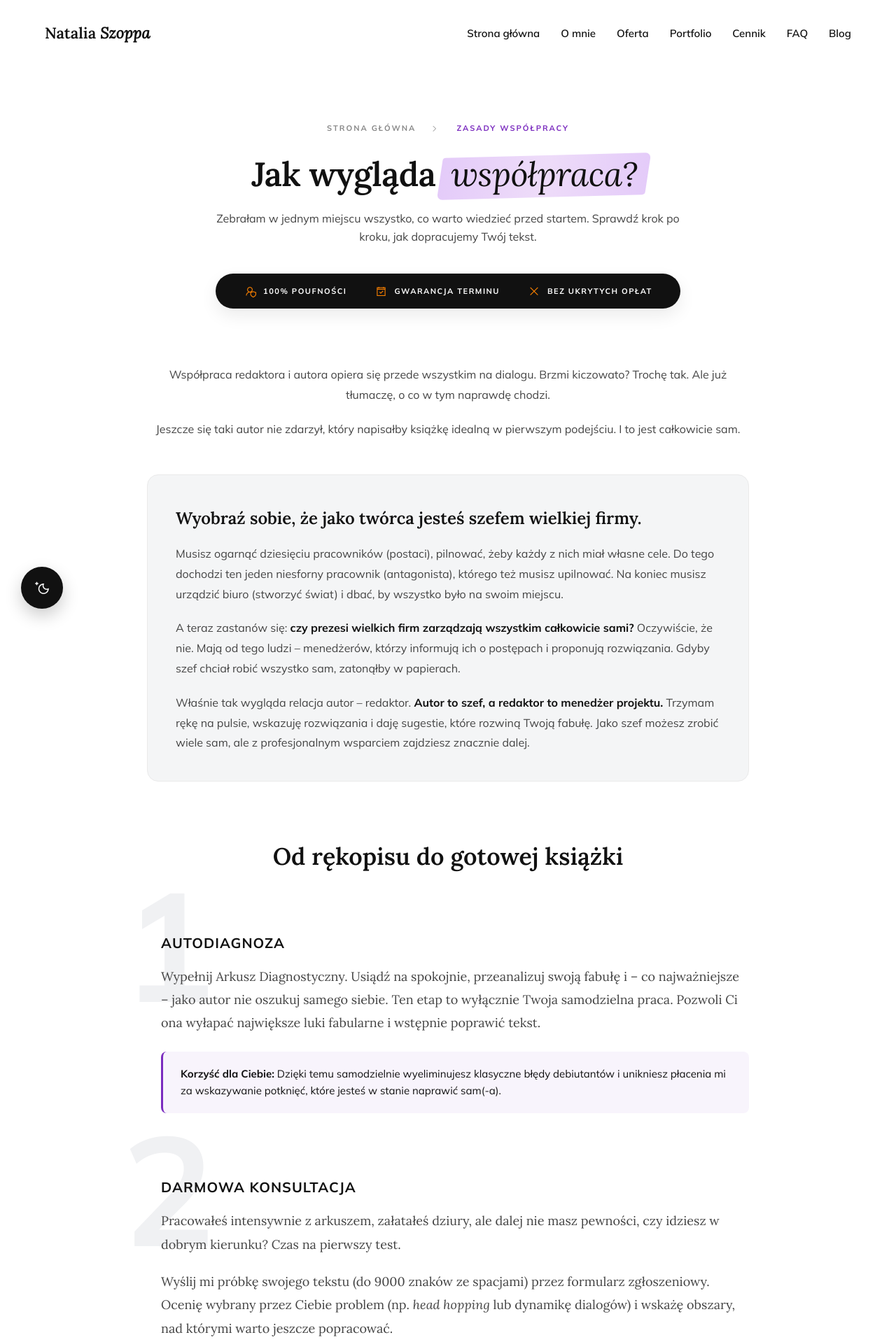
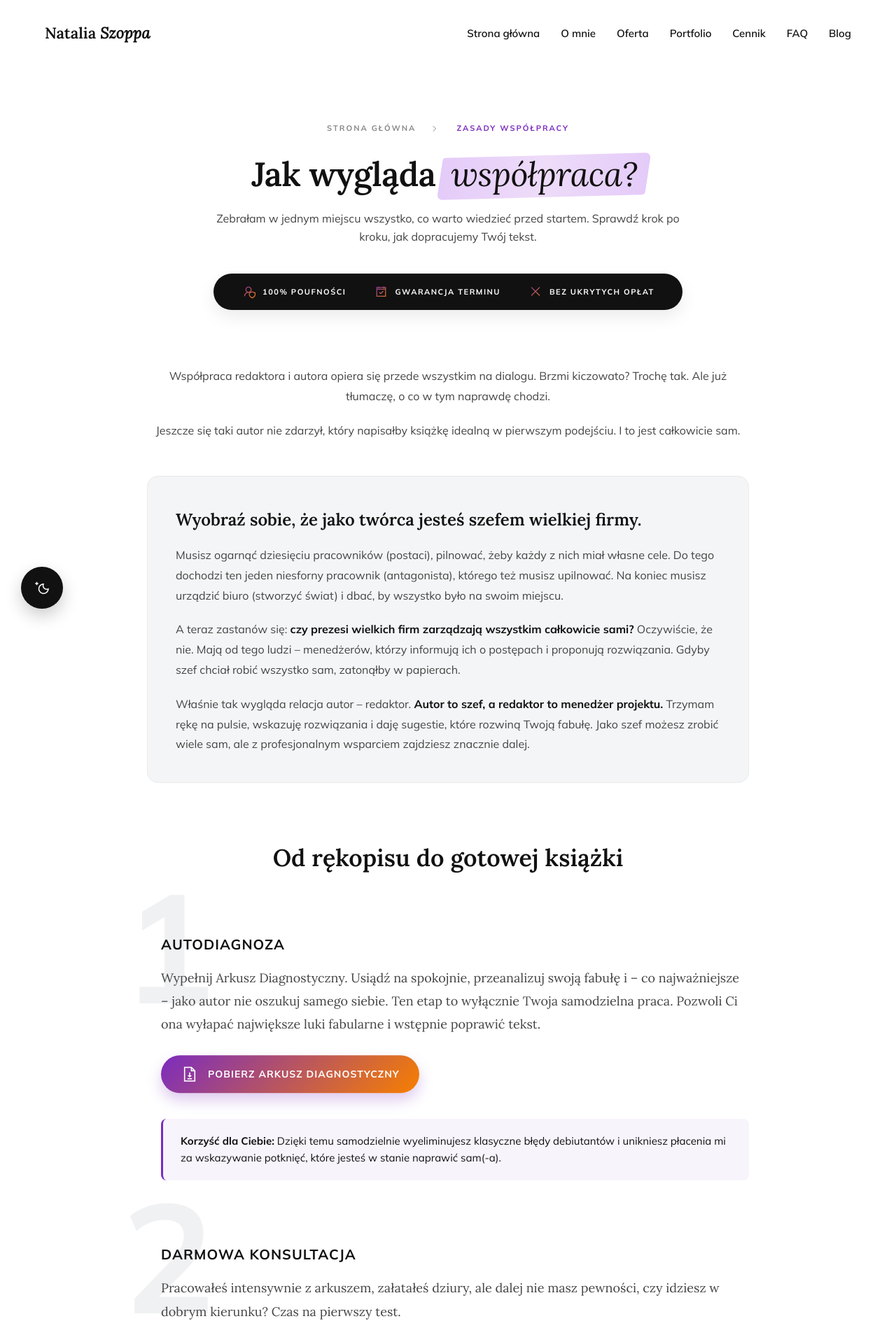
Before and after one commit to Bonnie00726/nataliaszoppa, a Jekyll site: the page built from zasady-wspolpracy.html, in a window 1280 px wide. Shown: the top 1918 px of the page at 70% size. Built offline with Jekyll 4.4.1, drawn with Linux system fonts in a browser that asks for light colours.

Commit message:
Update zasady-wspolpracy.html

```diff
--- a/zasady-wspolpracy.html
+++ b/zasady-wspolpracy.html
@@ -78,7 +78,7 @@ title: Zasady współpracy - Przewodnik
         line-height: 1.6;
     }
 
-    /* ===== CREDIBILITY BAR (Czarna pigułka) ===== */
+   /* ===== CREDIBILITY BAR (Czarna pigułka z gradientowymi ikonami) ===== */
     .credibility-pill-wrapper {
         text-align: center;
         margin-bottom: 80px;
@@ -101,8 +101,10 @@ title: Zasady współpracy - Przewodnik
         gap: 10px;
     }
     .cred-item i {
-        color: #f77f00;
-        font-size: 18px;
+        font-size: 20px; /* Lekko powiększyłem z 18px, żeby gradient był lepiej widoczny */
+        background: var(--gradient);
+        -webkit-background-clip: text;
+        -webkit-text-fill-color: transparent;
     }
     .cred-item span {
         font-family: 'Mulish', sans-serif;
@@ -315,6 +317,47 @@ title: Zasady współpracy - Przewodnik
 
         .warning-card { flex-direction: column; text-align: center; padding: 35px 25px; }
     }
+    /* ===== FLOATING BUTTON (Pobieranie pliku) ===== */
+    .floating-file-btn {
+        display: inline-flex;
+        align-items: center;
+        gap: 12px;
+        background: var(--gradient);
+        color: #ffffff;
+        padding: 14px 28px;
+        border-radius: 50px;
+        text-decoration: none;
+        font-family: 'Mulish', sans-serif;
+        font-weight: 700;
+        font-size: 14px;
+        text-transform: uppercase;
+        letter-spacing: 1px;
+        box-shadow: 0 10px 20px rgba(123, 44, 191, 0.25);
+        margin-top: 10px;
+        margin-bottom: 10px;
+        transition: all 0.3s ease;
+        /* Wywołanie animacji lewitowania */
+        animation: floatUpDown 2.5s ease-in-out infinite;
+    }
+
+    .floating-file-btn i {
+        font-size: 26px;
+    }
+
+    /* Efekt po najechaniu myszką (zatrzymuje się i lekko powiększa) */
+    .floating-file-btn:hover {
+        transform: scale(1.05);
+        box-shadow: 0 15px 25px rgba(123, 44, 191, 0.4);
+        color: #ffffff;
+        animation-play-state: paused;
+    }
+
+    /* Definicja animacji góra-dół */
+    @keyframes floatUpDown {
+        0% { transform: translateY(0); }
+        50% { transform: translateY(-8px); }
+        100% { transform: translateY(0); }
+    }
 </style>
 
 <!-- NAGŁÓWEK PODSTRONY -->
@@ -368,7 +411,14 @@ title: Zasady współpracy - Przewodnik
         <div class="step-content">
             <h3>Autodiagnoza</h3>
             <p>Wypełnij Arkusz Diagnostyczny. Usiądź na spokojnie, przeanalizuj swoją fabułę i – co najważniejsze – jako autor nie oszukuj samego siebie. Ten etap to wyłącznie Twoja samodzielna praca. Pozwoli Ci ona wyłapać największe luki fabularne i wstępnie poprawić tekst.</p>
+               <!-- TUTAJ ZNAJDUJE SIĘ LEWITUJĄCY PRZYCISK -->
+            <a href="https://nataliaszoppa.com/arkusz%20diagnostyczny.html" target="_blank" class="floating-file-btn">
+                <i class="las la-file-download"></i>
+                <span>Pobierz Arkusz Diagnostyczny</span>
+            </a>
+
             <div class="step-benefit">
+
                 <strong>Korzyść dla Ciebie:</strong> Dzięki temu samodzielnie wyeliminujesz klasyczne błędy debiutantów i unikniesz płacenia mi za wskazywanie potknięć, które jesteś w stanie naprawić sam(-a).
             </div>
         </div>
```
